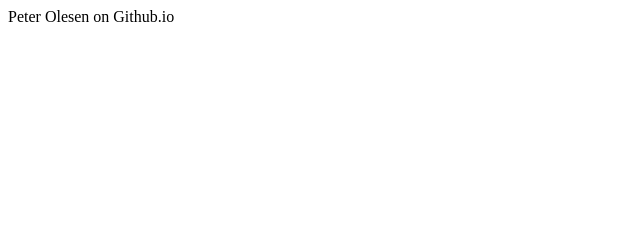
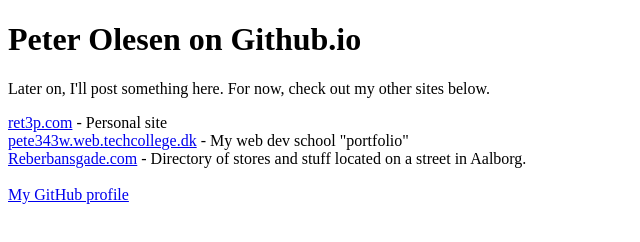
Before and after one commit to peter-olesen/peter-olesen.github.io, a plain HTML site: page index.html in a window 1280 px wide. Shown: the whole page, without its empty margins (0-640 px from the left). Drawn offline with Linux system fonts and the light colour scheme.

Commit message:
Update index.html

```diff
--- a/index.html
+++ b/index.html
@@ -6,6 +6,13 @@
     <title>Peter Olesen on Github.io</title>
 </head>
 <body>
-    Peter Olesen on Github.io
+    <h1>Peter Olesen on Github.io</h1>
+    <p>Later on, I'll post something here. For now, check out my other sites below.</p>
+    <p>
+        <a href="https://ret3p.com" target="_blank" rel="noopener noreferrer">ret3p.com</a> - Personal site<br>
+        <a href="http://pete343w.web.techcollege.dk" target="_blank" rel="noopener noreferrer">pete343w.web.techcollege.dk</a> - My web dev school "portfolio"<br>
+        <a href="https://reberbansgade.com" target="_blank" rel="noopener noreferrer">Reberbansgade.com</a> - Directory of stores and stuff located on a street in Aalborg.<br><br>
+        <a href="https://github.com/peter-olesen" target="_blank" rel="noopener noreferrer">My GitHub profile</a>
+    </p>
 </body>
 </html>
```
